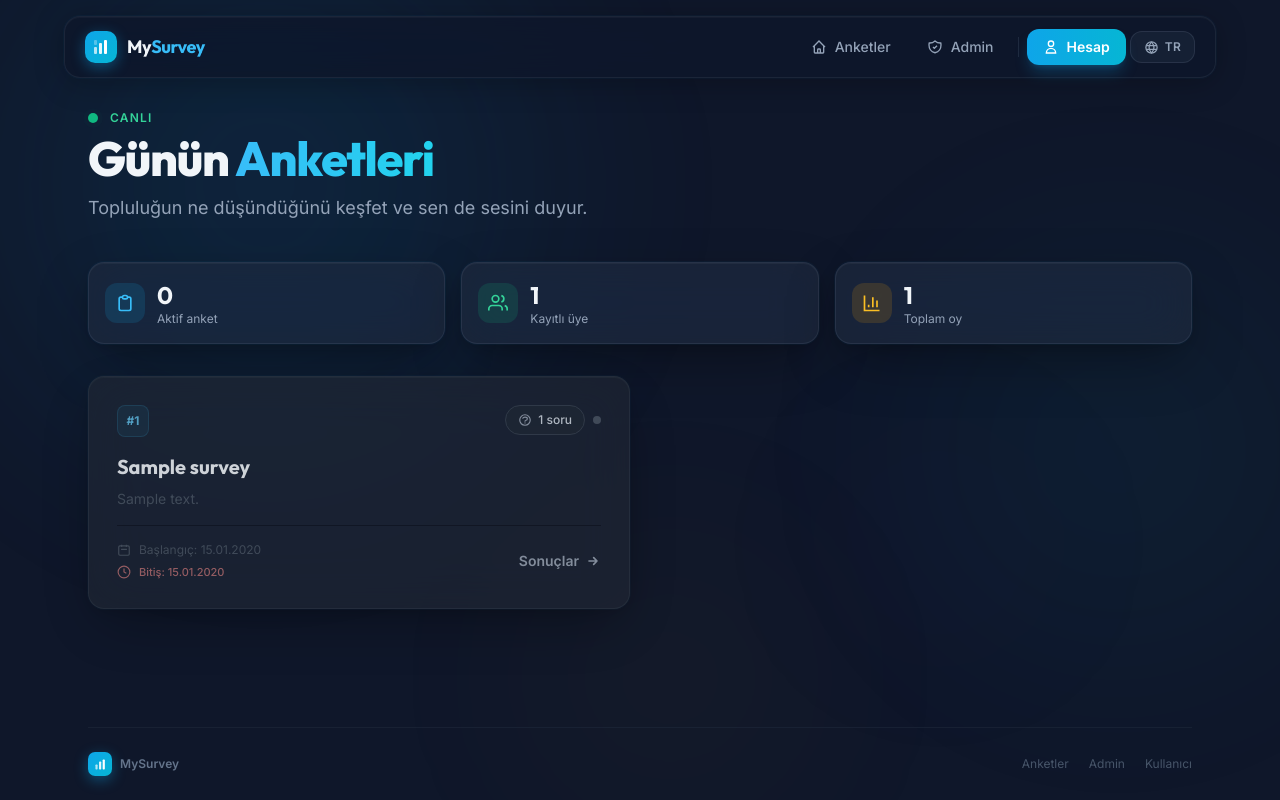
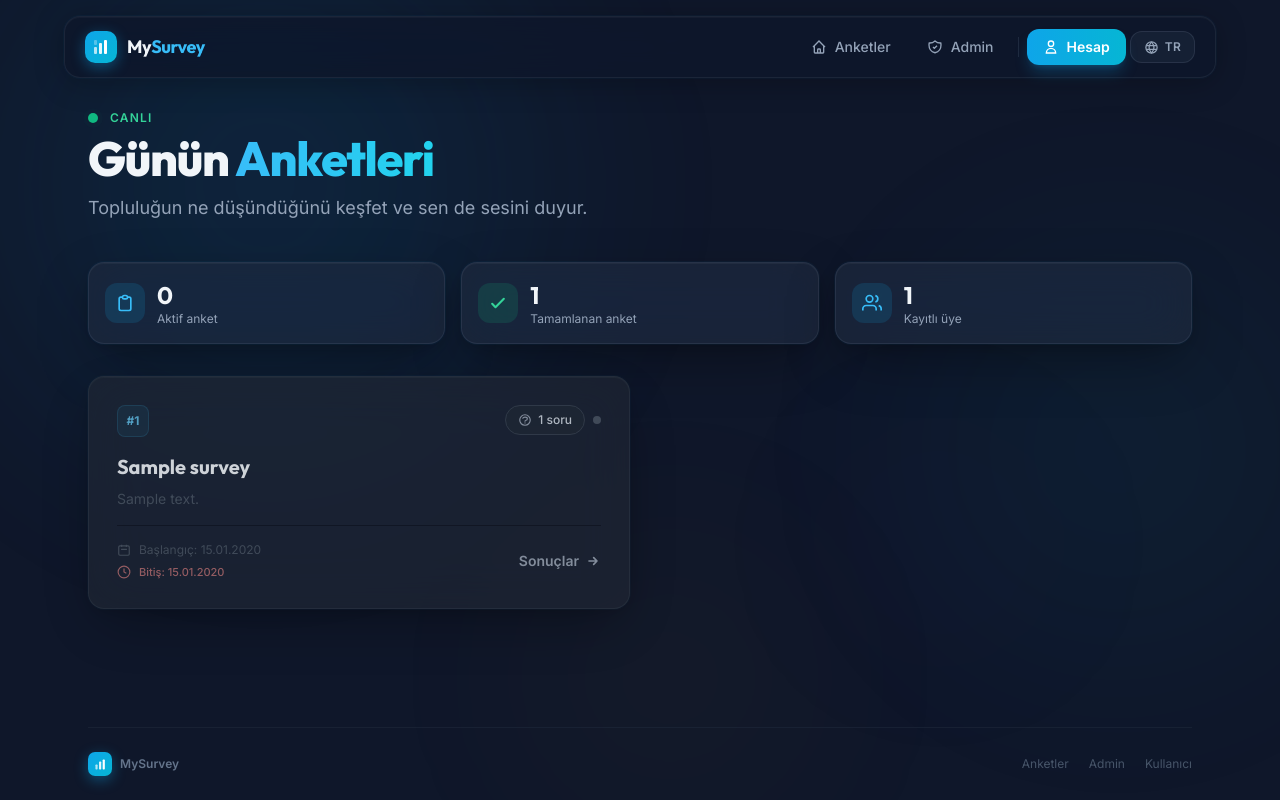
Before and after one commit to Samedd6734/MySurvey, a Django app: page /polls/ in a window 1280 px wide. Run offline with Django 5.2, Linux system fonts and the light colour scheme; tables that the repository leaves empty hold one stand-in row (values such as "Sample post"); some libraries are stand-ins or nearby versions.

Commit message:
feat: replace vote count with total completed surveys stat on home page

```diff
--- a/polls/templates/polls/index.html
+++ b/polls/templates/polls/index.html
@@ -27,7 +27,7 @@
 
 {% if survey_list %}
 <!-- Stats Row -->
-<div class="grid grid-cols-2 md:grid-cols-3 gap-4 mb-8">
+<div class="grid grid-cols-1 sm:grid-cols-2 md:grid-cols-3 gap-4 mb-8">
     <!-- Aktif Anket Sayısı -->
     <div class="glass-card stat-card rounded-2xl p-4 flex items-center gap-3">
         <div class="w-10 h-10 rounded-xl bg-sky-500/15 flex items-center justify-center flex-shrink-0 icon-bounce">
@@ -41,10 +41,23 @@
         </div>
     </div>
 
-    <!-- Kayıtlı Üye Sayısı -->
+    <!-- Tamamlanan Anket Sayısı (Büyük ekranlarda 3'lü dizilimde orta stat) -->
     <div class="glass-card stat-card rounded-2xl p-4 flex items-center gap-3">
         <div class="w-10 h-10 rounded-xl bg-emerald-500/15 flex items-center justify-center flex-shrink-0 icon-bounce">
-            <svg class="w-5 h-5 text-emerald-400" viewBox="0 0 24 24" fill="none" stroke="currentColor" stroke-width="2">
+            <svg class="w-5 h-5 text-emerald-400" viewBox="0 0 24 24" fill="none" stroke="currentColor" stroke-width="2.5">
+                <path stroke-linecap="round" stroke-linejoin="round" d="M5 13l4 4L19 7" />
+            </svg>
+        </div>
+        <div>
+            <p class="text-2xl font-display font-bold text-slate-100">{{ total_completions }}</p>
+            <p class="text-xs text-slate-400" data-tr="Tamamlanan anket" data-en="Completed surveys">Tamamlanan anket</p>
+        </div>
+    </div>
+
+    <!-- Kayıtlı Üye Sayısı (Mobile uyumlu görünüm) -->
+    <div class="glass-card stat-card rounded-2xl p-4 flex items-center gap-3 sm:col-span-2 md:col-span-1">
+        <div class="w-10 h-10 rounded-xl bg-sky-500/15 flex items-center justify-center flex-shrink-0 icon-bounce">
+            <svg class="w-5 h-5 text-sky-400" viewBox="0 0 24 24" fill="none" stroke="currentColor" stroke-width="2">
                 <path d="M17 21v-2a4 4 0 00-4-4H5a4 4 0 00-4 4v2"/>
                 <circle cx="9" cy="7" r="4"/>
                 <path d="M23 21v-2a4 4 0 00-3-3.87M16 3.13a4 4 0 010 7.75"/>
@@ -53,20 +66,6 @@
         <div>
             <p class="text-2xl font-display font-bold text-slate-100">{{ total_users }}</p>
             <p class="text-xs text-slate-400" data-tr="Kayıtlı üye" data-en="Members">Kayıtlı üye</p>
-        </div>
-    </div>
-
-    <!-- Toplam Oy Sayısı (sadece desktop'ta görünür) -->
-    <div class="glass-card stat-card rounded-2xl p-4 hidden md:flex items-center gap-3">
-        <div class="w-10 h-10 rounded-xl bg-amber-500/15 flex items-center justify-center flex-shrink-0 icon-bounce">
-            <svg class="w-5 h-5 text-amber-400" viewBox="0 0 24 24" fill="none" stroke="currentColor" stroke-width="2">
-                <path d="M3 3v18h18"/>
-                <path d="M18 17V9M13 17V5M8 17v-3"/>
-            </svg>
-        </div>
-        <div>
-            <p class="text-2xl font-display font-bold text-slate-100">{{ total_votes }}</p>
-            <p class="text-xs text-slate-400" data-tr="Toplam oy" data-en="Total votes">Toplam oy</p>
         </div>
     </div>
 </div>
--- a/polls/views.py
+++ b/polls/views.py
@@ -59,7 +59,7 @@ class SurveyListView(generic.ListView):
             Q(end_date__isnull=True) | Q(end_date__gt=now)
         ).count()
         context["total_users"] = User.objects.count()
-        context["total_votes"] = Choice.objects.aggregate(s=Sum("votes"))["s"] or 0
+        context["total_completions"] = UserSurveyParticipation.objects.count()
         return context
 
 
```
